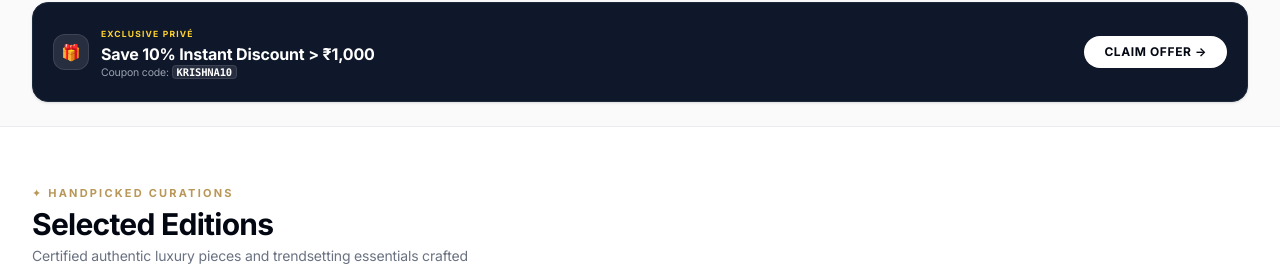
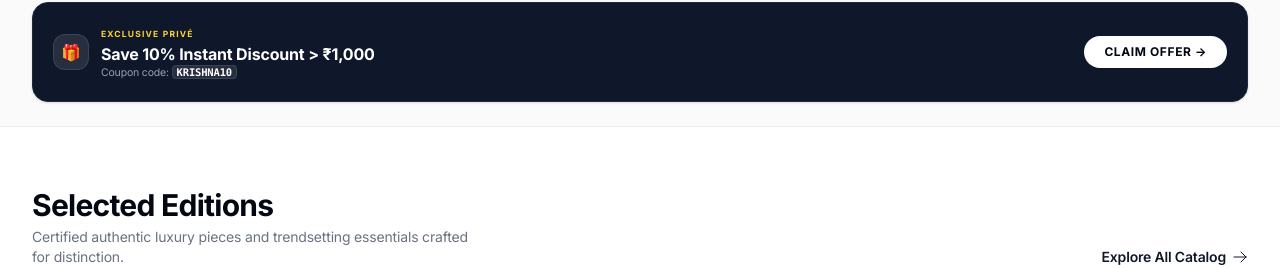
Before and after one commit to Vrushali1709/Krishna-Accessories, a React (Vite) app: page / in a window 1280 px wide. Shown: the part 1332-1600 px from the top of the page. Built offline with nearby package versions, Linux system fonts and the light colour scheme; a web font is replaced by a local one.

Commit message:
Initial Commit

```diff
--- a/src/pages/Home.jsx
+++ b/src/pages/Home.jsx
@@ -769,9 +769,7 @@ export default function Home() {
           {/* Section Header */}
           <div className="flex flex-col md:flex-row md:items-end justify-between gap-4 mb-6 sm:mb-8">
             <div>
-              <span className="text-[10px] sm:text-[11px] font-bold uppercase tracking-[0.2em] text-[#B89758]">
-                ✦ Handpicked Curations
-              </span>
+
               <h2 className="mt-1 text-2xl sm:text-3xl font-bold tracking-tight text-gray-950">
                 Selected Editions
               </h2>
```
